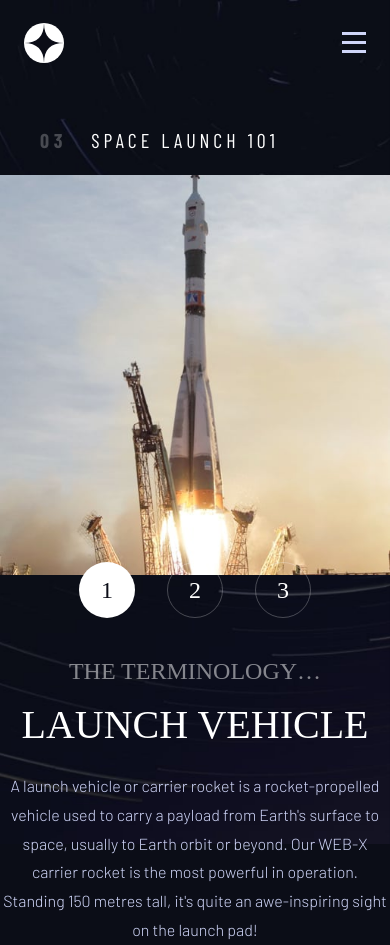
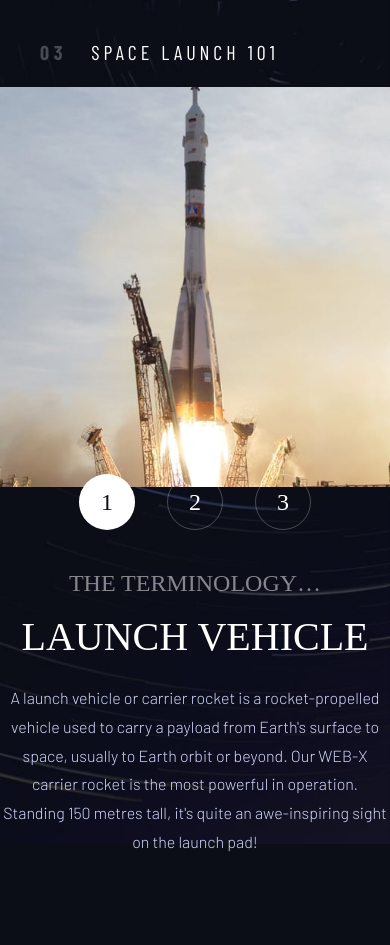
Before and after one commit to aminetiouk/space-tourism-website, a React (Vite) app: page /technology in a window 390 px wide. After the commit the page ends 857 px from the top, so only its background shows below. Built offline with nearby package versions, Linux system fonts and the light colour scheme; a web font is replaced by a local one.

Commit message:
refactor(css): hide mobile navbar by default and clean up container layout

```diff
--- a/src/styles/global.css
+++ b/src/styles/global.css
@@ -59,7 +59,7 @@ body {
 }
 
 .container {
-  width: 100%;
+  /* width: 100%; */
   position: relative;
 }
 
@@ -91,6 +91,9 @@ body {
 .navbar {
   height: 136px;
   padding-top: 40px;
+}
+.navbar__mobile {
+  display: none;
 }
 .navbar__hamburger {
   display: none;
```
